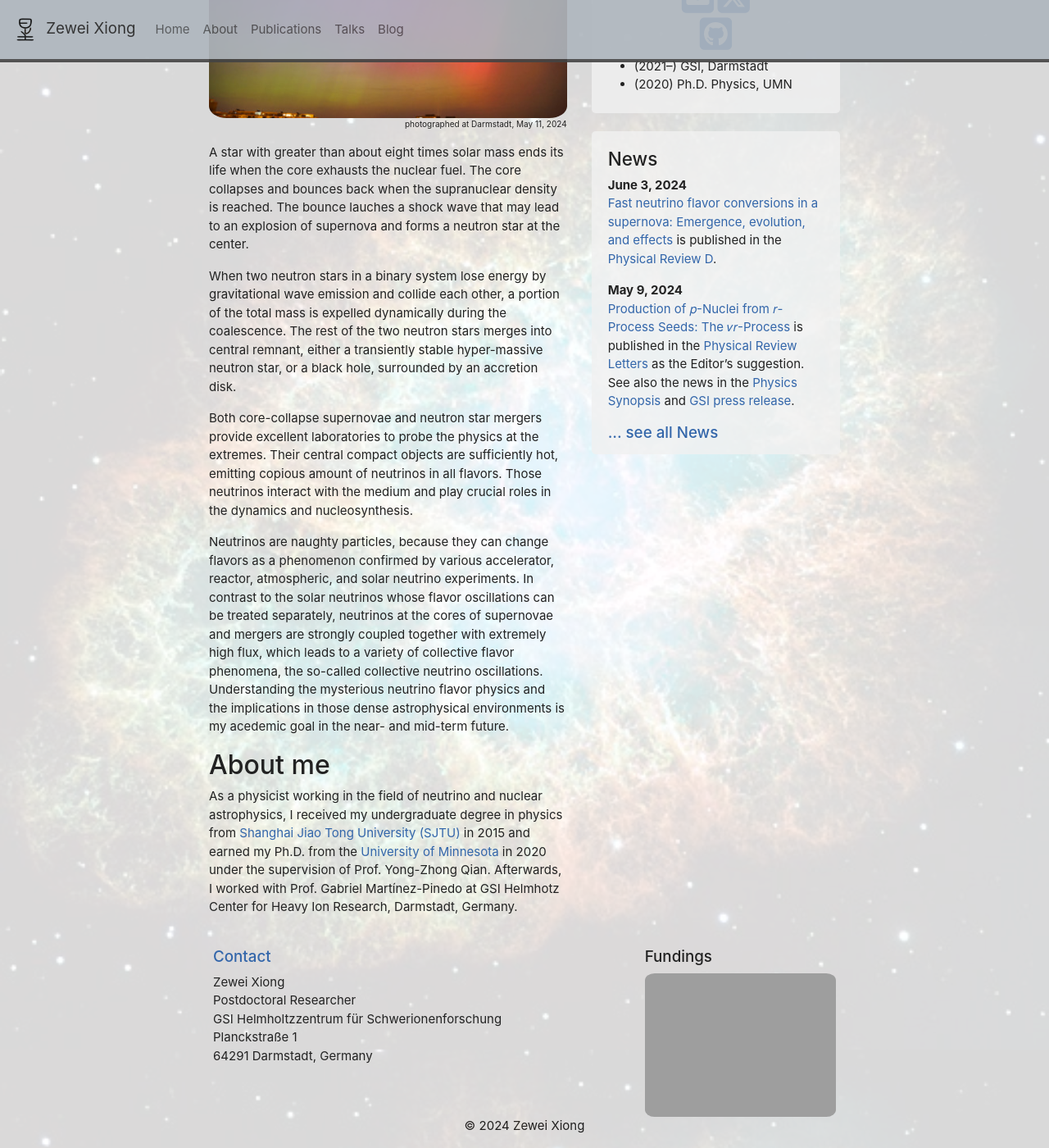
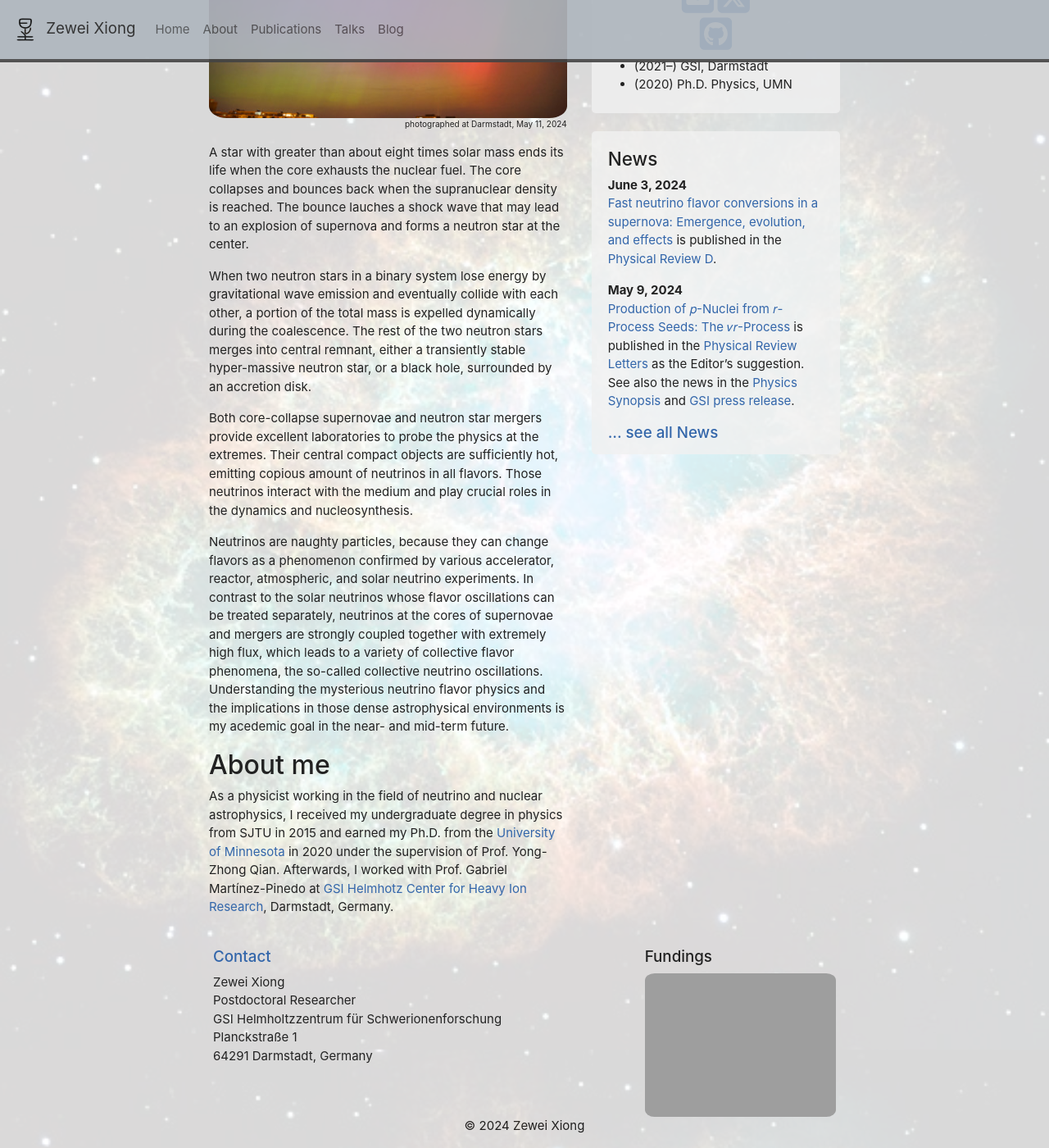
Before and after one commit to zeweixiong/zeweixiong.github.io, a Jekyll site: the page built from _pages/home.md, in a window 1280 px wide and 1400 px high, scrolled down 349 px. Shown: the whole window at 82% size. Built offline with Jekyll 4.4.1, drawn with Linux system fonts in a browser that asks for light colours; nearby versions of some CDN libraries; a style sheet for code colours, icons or effects is not loaded.

Commit message:
update home page.

```diff
--- a/_pages/home.md
+++ b/_pages/home.md
@@ -21,7 +21,7 @@ A star with greater than about eight times solar mass ends its life when the cor
 The core collapses and bounces back when the supranuclear density is reached.
 The bounce lauches a shock wave that may lead to an explosion of supernova and forms a neutron star at the center.
 
-When two neutron stars in a binary system lose energy by gravitational wave emission and collide each other, a portion of the total mass is expelled dynamically during the coalescence.
+When two neutron stars in a binary system lose energy by gravitational wave emission and eventually collide with each other, a portion of the total mass is expelled dynamically during the coalescence.
 The rest of the two neutron stars merges into central remnant, either a transiently stable hyper-massive neutron star, or a black hole, surrounded by an accretion disk.
 
 Both core-collapse supernovae and neutron star mergers provide excellent laboratories to probe the physics at the extremes.
@@ -35,5 +35,5 @@ Understanding the mysterious neutrino flavor physics and the implications in tho
 ### About me
 
 As a physicist working in the field of neutrino and nuclear astrophysics,
-I received my undergraduate degree in physics from [Shanghai Jiao Tong University (SJTU)](https://en.sjtu.edu.cn) in 2015 and earned my Ph.D. from the [University of Minnesota](https://twin-cities.umn.edu) in 2020 under the supervision of Prof. Yong-Zhong Qian.
-Afterwards, I worked with Prof. Gabriel Martínez-Pinedo at GSI Helmhotz Center for Heavy Ion Research, Darmstadt, Germany.
+I received my undergraduate degree in physics from SJTU in 2015 and earned my Ph.D. from the [University of Minnesota](https://twin-cities.umn.edu) in 2020 under the supervision of Prof. Yong-Zhong Qian.
+Afterwards, I worked with Prof. Gabriel Martínez-Pinedo at [GSI Helmhotz Center for Heavy Ion Research](https:/www.gsi.de), Darmstadt, Germany.
```
